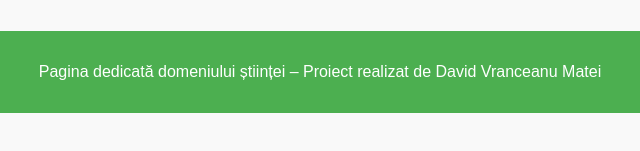
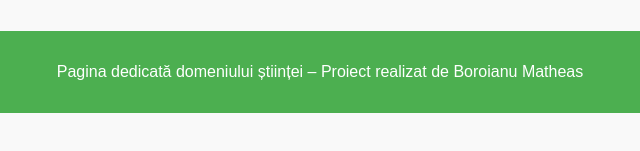
Before and after one commit to Matheas224/Matheas224.github.io, a plain HTML site: page stiinta.html in a window 1280 px wide. Shown: the part 417-568 px from the top of the page, 320-960 px from the left. Drawn offline with Linux system fonts and the light colour scheme.

Commit message:
Update stiinta.html

```diff
--- a/stiinta.html
+++ b/stiinta.html
@@ -24,7 +24,7 @@
         </section>
     </main>
     <footer>
-        <p>Pagina dedicată domeniului științei – Proiect realizat de David Vranceanu Matei</p>
+        <p>Pagina dedicată domeniului științei – Proiect realizat de Boroianu Matheas</p>
     </footer>
 </body>
 </html>
```
